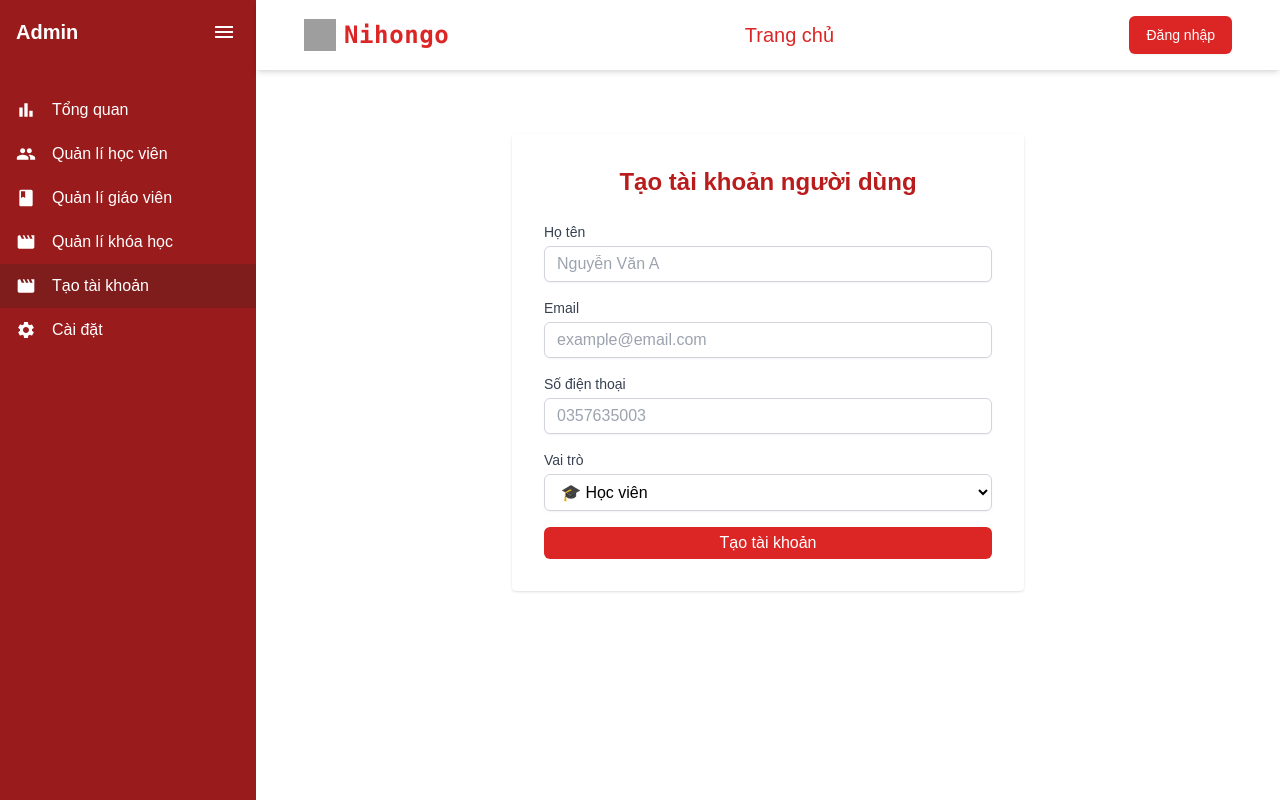
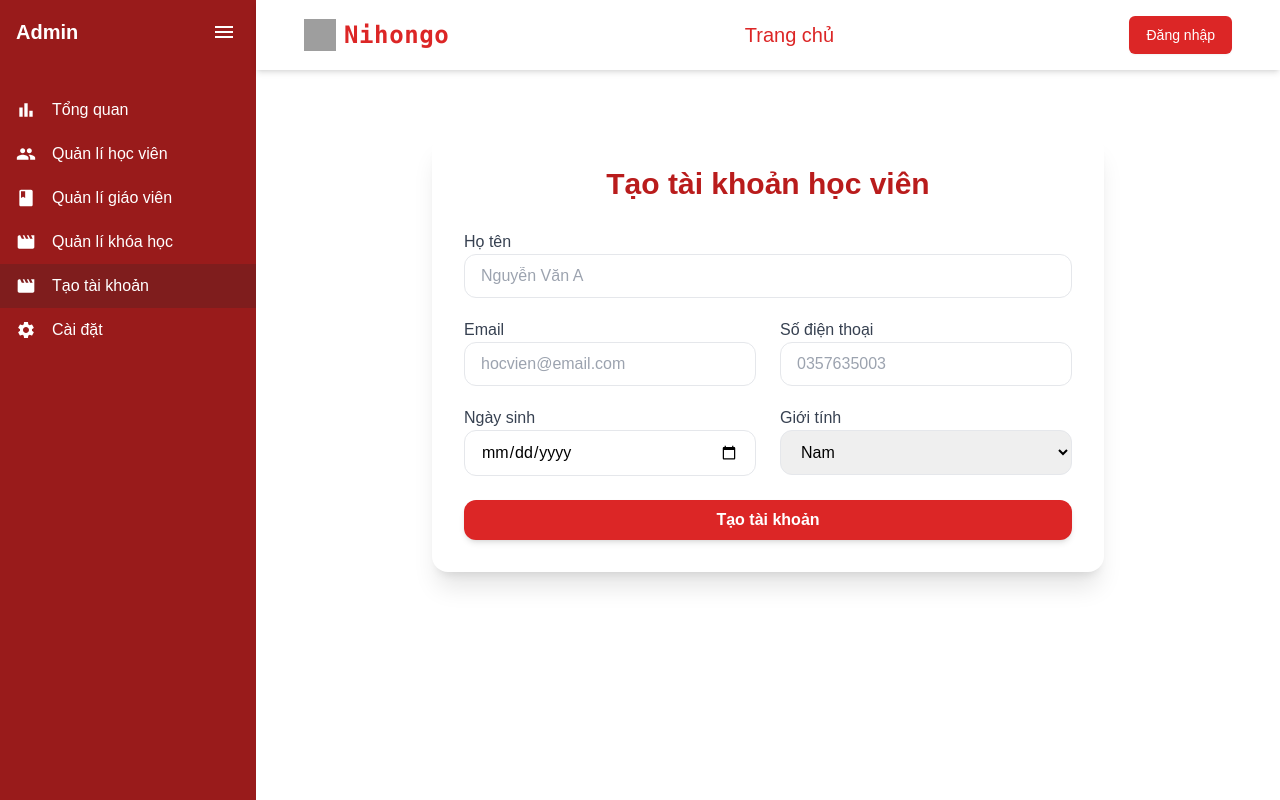
Before and after one commit to Tien2003deptrai/FRONTEND-CAP2-STUDY_JAPAN, a React (Vite) app: page /admin/create-account in a window 1280 px wide. Built offline with nearby package versions, Linux system fonts and the light colour scheme; grey boxes are pictures that could not be loaded.

Commit message:
[24/05] Fix: Dashboard-chart

```diff
--- a/src/hooks/useAdminDashboard.js
+++ b/src/hooks/useAdminDashboard.js
@@ -41,4 +41,15 @@ export const useStudentCourses = (studentId) =>
     })
 
 /* -------------------- Export Keys (optional) -------------------- */
+
+export const useRecentStudents = () =>
+    useQuery({
+        queryKey: ['recentStudents'],
+        queryFn: async () => {
+            const res = await axiosInstance.get('/admin/recent-students')
+            return res.data.data
+        },
+        staleTime: 5 * 60 * 1000, // cache 5 phút
+    })
+
 export { DASHBOARD_KEYS, STUDENT_KEYS }
--- a/src/pages/admin/pages/Course/Course.jsx
+++ b/src/pages/admin/pages/Course/Course.jsx
@@ -8,6 +8,8 @@ const Course = () => {
     const userId = useAuthStore((state) => state.user?._id)
     console.log('userId', userId)
     const { data: courses, isLoading, error } = useCourses(userId)
+
+    console.log('courses', courses)
 
     if (isLoading) {
         return (
--- a/src/pages/admin/pages/CreateAccount/CreateAccount.jsx
+++ b/src/pages/admin/pages/CreateAccount/CreateAccount.jsx
@@ -1,60 +1,31 @@
-import React, { useState } from 'react'
+import React from 'react'
+import { useForm } from 'react-hook-form'
+import { motion } from 'framer-motion'
 import axiosInstance from '@/network/httpRequest'
 import Swal from 'sweetalert2'
 
-const CreateAccount = () => {
-    const [formData, setFormData] = useState({
-        name: '',
-        email: '',
-        phone: '',
-        roles: 'student',
-    })
-    const [loading, setLoading] = useState(false)
+const CreateStudentForm = () => {
+    const {
+        register,
+        handleSubmit,
+        reset,
+        formState: { errors, isSubmitting },
+    } = useForm()
 
-    const isValidEmail = (email) => {
-        const regex = /^[a-zA-Z0-9._%+-]+@[a-zA-Z0-9.-]+\.[a-zA-Z]{2,}$/
-        if (!regex.test(email)) return false
-
-        const invalidDomains = ['example.com', 'test.com', 'domain.com']
-        const emailDomain = email.split('@')[1]
-
-        return !invalidDomains.includes(emailDomain)
-    }
-
-    const handleChange = (e) => {
-        setFormData({ ...formData, [e.target.name]: e.target.value })
-    }
-
-    const handleSubmit = async (e) => {
-        e.preventDefault()
-
-        if (!isValidEmail(formData.email)) {
-            Swal.fire({
-                icon: 'error',
-                title: 'Email không hợp lệ',
-                text: 'Vui lòng nhập địa chỉ email hợp lệ (Không sử dụng email như example.com).',
-                confirmButtonColor: '#d33',
+    const onSubmit = async (data) => {
+        try {
+            const response = await axiosInstance.post('/auth/signup', {
+                ...data,
+                roles: 'student',
             })
-            return
-        }
-
-        setLoading(true)
-        try {
-            const response = await axiosInstance.post('/auth/signup', formData)
-            console.log('Signup response:', response.data)
 
             Swal.fire({
                 icon: 'success',
                 title: 'Tạo tài khoản thành công!',
-                html: `
-                    <p>Email: <strong>${formData.email}</strong></p>
-                    <p>Mật khẩu đã được gửi tới email của bạn</p>
-                `,
-                confirmButtonColor: '#3085d6',
-                confirmButtonText: 'OK',
+                html: `<p>Email: <strong>${data.email}</strong></p><p>Mật khẩu đã được gửi qua email.</p>`,
             })
 
-            setFormData({ name: '', email: '', phone: '', roles: 'student' })
+            reset()
         } catch (error) {
             Swal.fire({
                 icon: 'error',
@@ -62,88 +33,123 @@ const CreateAccount = () => {
                 text:
                     error?.response?.data?.message ||
                     'Đã xảy ra lỗi, vui lòng thử lại.',
-                confirmButtonColor: '#d33',
             })
-        } finally {
-            setLoading(false)
         }
     }
 
     return (
-        <div className="max-w-lg mx-auto p-8 mt-10 bg-white rounded shadow">
-            <h2 className="text-2xl font-bold mb-6 text-center text-red-700">
-                Tạo tài khoản người dùng
+        <motion.div
+            initial={{ opacity: 0, y: 50 }}
+            animate={{ opacity: 1, y: 0 }}
+            transition={{ duration: 0.6 }}
+            className="max-w-2xl mx-auto mt-10 p-8 bg-white rounded-2xl shadow-xl"
+        >
+            <h2 className="text-3xl font-bold text-center text-red-700 mb-8">
+                Tạo tài khoản học viên
             </h2>
-            <form onSubmit={handleSubmit} className="space-y-4">
-                <div>
-                    <label className="block text-sm font-medium text-gray-700">
+
+            <form
+                onSubmit={handleSubmit(onSubmit)}
+                className="grid grid-cols-1 md:grid-cols-2 gap-6"
+            >
+                <div className="col-span-2">
+                    <label className="block mb-1 font-medium text-gray-700">
                         Họ tên
                     </label>
                     <input
                         type="text"
-                        name="name"
-                        value={formData.name}
-                        onChange={handleChange}
-                        required
                         placeholder="Nguyễn Văn A"
-                        className="mt-1 block w-full border border-gray-300 rounded-md shadow-sm px-3 py-2 focus:ring-red-500 focus:border-red-500"
+                        {...register('name', {
+                            required: 'Họ tên là bắt buộc',
+                        })}
+                        className="w-full px-4 py-3 border rounded-xl focus:outline-none focus:ring-2 focus:ring-red-500"
+                    />
+                    {errors.name && (
+                        <p className="text-red-500 text-sm mt-1">
+                            {errors.name.message}
+                        </p>
+                    )}
+                </div>
+
+                <div>
+                    <label className="block mb-1 font-medium text-gray-700">
+                        Email
+                    </label>
+                    <input
+                        type="email"
+                        placeholder="hocvien@email.com"
+                        {...register('email', {
+                            required: 'Email là bắt buộc',
+                            pattern: {
+                                value: /^[^\s@]+@[^\s@]+\.[^\s@]+$/,
+                                message: 'Email không hợp lệ',
+                            },
+                        })}
+                        className="w-full px-4 py-3 border rounded-xl focus:outline-none focus:ring-2 focus:ring-red-500"
+                    />
+                    {errors.email && (
+                        <p className="text-red-500 text-sm mt-1">
+                            {errors.email.message}
+                        </p>
+                    )}
+                </div>
+
+                <div>
+                    <label className="block mb-1 font-medium text-gray-700">
+                        Số điện thoại
+                    </label>
+                    <input
+                        type="tel"
+                        placeholder="0357635003"
+                        {...register('phone', { required: 'SĐT là bắt buộc' })}
+                        className="w-full px-4 py-3 border rounded-xl focus:outline-none focus:ring-2 focus:ring-red-500"
+                    />
+                    {errors.phone && (
+                        <p className="text-red-500 text-sm mt-1">
+                            {errors.phone.message}
+                        </p>
+                    )}
+                </div>
+
+                <div>
+                    <label className="block mb-1 font-medium text-gray-700">
+                        Ngày sinh
+                    </label>
+                    <input
+                        type="date"
+                        {...register('date_of_birth')}
+                        className="w-full px-4 py-3 border rounded-xl focus:outline-none focus:ring-2 focus:ring-red-500"
                     />
                 </div>
 
                 <div>
-                    <label className="block text-sm font-medium text-gray-700">
-                        Email
-                    </label>
-                    <input
-                        type="email"
-                        name="email"
-                        value={formData.email}
-                        onChange={handleChange}
-                        required
-                        placeholder="example@email.com"
-                        className="mt-1 block w-full border border-gray-300 rounded-md shadow-sm px-3 py-2 focus:ring-red-500 focus:border-red-500"
-                    />
-                </div>
-
-                <div>
-                    <label className="block text-sm font-medium text-gray-700">
-                        Số điện thoại
-                    </label>
-                    <input
-                        type="tel"
-                        name="phone"
-                        value={formData.phone}
-                        onChange={handleChange}
-                        placeholder="0357635003"
-                        className="mt-1 block w-full border border-gray-300 rounded-md shadow-sm px-3 py-2 focus:ring-red-500 focus:border-red-500"
-                    />
-                </div>
-
-                <div>
-                    <label className="block text-sm font-medium text-gray-700">
-                        Vai trò
+                    <label className="block mb-1 font-medium text-gray-700">
+                        Giới tính
                     </label>
                     <select
-                        name="roles"
-                        value={formData.roles}
-                        onChange={handleChange}
-                        className="mt-1 block w-full border border-gray-300 rounded-md shadow-sm px-3 py-2 bg-white focus:ring-red-500 focus:border-red-500"
+                        {...register('sex')}
+                        className="w-full px-4 py-3 border rounded-xl focus:outline-none focus:ring-2 focus:ring-red-500"
                     >
-                        <option value="student">🎓 Học viên</option>
-                        <option value="teacher">👩‍🏫 Giáo viên</option>
+                        <option value="male">Nam</option>
+                        <option value="female">Nữ</option>
+                        <option value="other">Khác</option>
                     </select>
                 </div>
 
-                <button
-                    type="submit"
-                    disabled={loading}
-                    className="w-full bg-red-600 hover:bg-red-700 text-white font-medium py-2 px-4 rounded-md transition-all"
-                >
-                    {loading ? 'Đang tạo...' : 'Tạo tài khoản'}
-                </button>
+                <div className="col-span-2">
+                    <motion.button
+                        whileHover={{ scale: 1.05 }}
+                        whileTap={{ scale: 0.95 }}
+                        type="submit"
+                        disabled={isSubmitting}
+                        className="w-full py-3 bg-red-600 text-white font-bold rounded-xl shadow-md hover:bg-red-700 transition duration-200"
+                    >
+                        {isSubmitting ? 'Đang tạo...' : 'Tạo tài khoản'}
+                    </motion.button>
+                </div>
             </form>
-        </div>
+        </motion.div>
     )
 }
 
-export default CreateAccount
+export default CreateStudentForm
```
Also changed, not shown: src/pages/admin/pages/DashboardContent/Main.jsx (+176 -86 lines).
